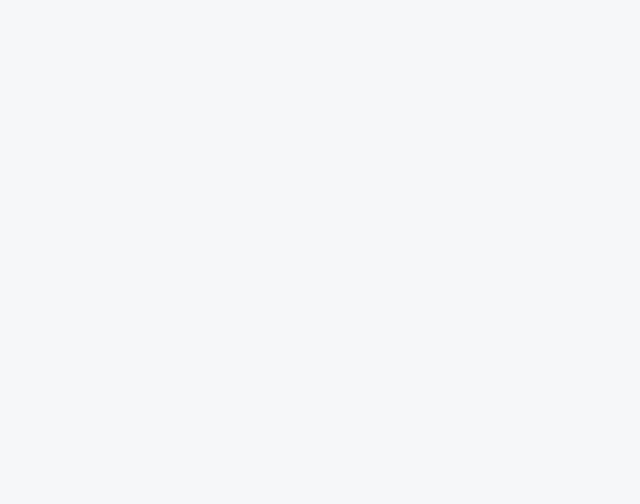
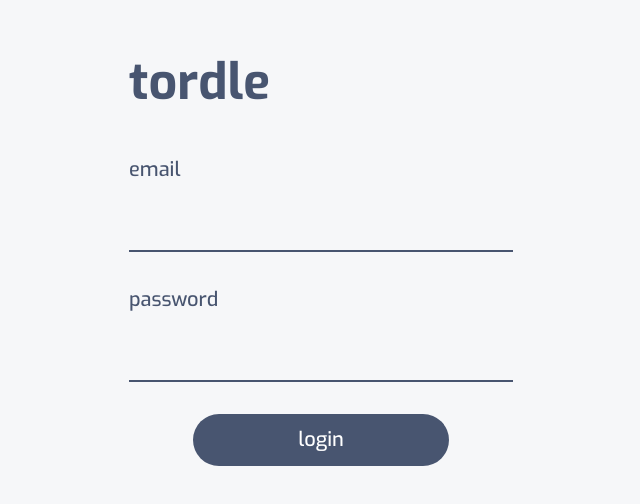
Before and after one commit to jackbranthwaite/dom-post-target, a React (Vite) app: page /login in a window 1280 px wide. Shown: the part 146-650 px from the top of the page, without its empty margins (319-959 px from the left). Built offline with nearby package versions, Linux system fonts and the light colour scheme.

Commit message:
Basic pages implemented

```diff
--- a/src/components/button/Button.module.scss
+++ b/src/components/button/Button.module.scss
@@ -22,4 +22,22 @@
   font-size: 20px;
   max-height: 80px;
   max-width: 400px;
+  cursor: pointer;
 }
+
+.SecondaryButton {
+  height: 50px;
+  background-color: #f6f7f9;
+  border-radius: 50px;
+  border: 2px solid #485570;
+  width: 120px;
+  height: 35px;
+  align-self: center;
+  margin-top: 1rem;
+  display: flex;
+  align-items: center;
+  justify-content: center;
+  color: #485570;
+  font-size: 20px;
+  cursor: pointer;
+}
--- a/src/components/button/Button.tsx
+++ b/src/components/button/Button.tsx
@@ -4,12 +4,16 @@ import s from "./Button.module.scss";
 interface ButtonProps {
   children: ReactNode;
   onClick: () => void;
+  secondary: boolean;
 }
 
-export const Button = ({ children, onClick }: ButtonProps) => {
+export const Button = ({ children, onClick, secondary }: ButtonProps) => {
   return (
     <div className={s.ButtonContainer}>
-      <button className={s.Button} onClick={onClick}>
+      <button
+        className={!secondary ? s.Button : s.SecondaryButton}
+        onClick={onClick}
+      >
         {children}
       </button>
     </div>
--- a/src/components/home-section/HomeSection.module.scss
+++ b/src/components/home-section/HomeSection.module.scss
@@ -28,6 +28,12 @@
   margin-top: 2rem;
 }
 
+.ButtonWrapper {
+  position: absolute;
+  right: 1rem;
+  top: 0px;
+}
+
 .Button {
   height: 50px;
   background-color: #485570;
--- a/src/components/home-section/HomeSection.tsx
+++ b/src/components/home-section/HomeSection.tsx
@@ -1,4 +1,5 @@
 import React, { useEffect, useState } from "react";
+import { Button } from "../button/Button";
 import { Target } from "../target/Target";
 import { TextInput } from "../text-input/TextInput";
 import { Timer } from "../timer/Timer";
@@ -18,8 +19,17 @@ export const HomeSection = () => {
     }
   };
 
+  const signOut = () => {
+    console.log("Sign me out");
+  };
+
   return (
     <div className={s.HomeSectionContainer}>
+      <div className={s.ButtonWrapper}>
+        <Button secondary={true} onClick={signOut}>
+          sign out
+        </Button>
+      </div>
       <div className={s.HomeSectionWrapper}>
         <div className={s.TitleWrapper}>
           <h1 className={s.Title}>tordle</h1>
@@ -31,14 +41,16 @@ export const HomeSection = () => {
           there is at least one nine letter word - find one and stop your time
         </p>
         <TextInput
+          title=""
+          type="text"
           value={guess}
           onChange={(e: React.ChangeEvent<HTMLInputElement>) =>
             setGuess(e.target?.value)
           }
         />
-        <button onClick={checkGuess} className={s.Button}>
+        <Button secondary={false} onClick={checkGuess}>
           Check
-        </button>
+        </Button>
       </div>
     </div>
   );
--- a/src/components/login-section/LoginSection.module.scss
+++ b/src/components/login-section/LoginSection.module.scss
@@ -1 +1,22 @@
 @import "../../styles/config";
+
+.LoginSectionContainer {
+  display: flex;
+  align-items: center;
+  flex-direction: column;
+  height: 100vh;
+  width: 100vw;
+  justify-content: center;
+}
+
+.LoginSectionWrapper {
+  font-size: 20px;
+  max-width: 500px;
+  min-width: 300px;
+  width: 30vw;
+}
+
+.Title {
+  font-size: 50px;
+  margin: 0;
+}
--- a/src/components/login-section/LoginSection.tsx
+++ b/src/components/login-section/LoginSection.tsx
@@ -1,6 +1,43 @@
-import React from "react";
+import React, { useState } from "react";
+import { Button } from "../button/Button";
+import { TextInput } from "../text-input/TextInput";
 import s from "./LoginSection.module.scss";
 
 export const LoginSection = () => {
-  return <div className={s.LoginSectionContainer}></div>;
+  const [email, setEmail] = useState("");
+  const [password, setPassword] = useState("");
+
+  const user = {
+    email: email,
+    password: password,
+  };
+
+  const loginUser = () => {
+    console.log(user);
+  };
+
+  return (
+    <div className={s.LoginSectionContainer}>
+      <div className={s.LoginSectionWrapper}>
+        <h1 className={s.Title}>tordle</h1>
+        <TextInput
+          value={email}
+          onChange={(e: React.ChangeEvent<HTMLInputElement>) =>
+            setEmail(e.target?.value)
+          }
+          type={"text"}
+          title={"email"}
+        />
+        <TextInput
+          value={password}
+          onChange={(e: React.ChangeEvent<HTMLInputElement>) =>
+            setPassword(e.target.value)
+          }
+          type={"password"}
+          title={"password"}
+        />
+        <Button onClick={loginUser}>login</Button>
+      </div>
+    </div>
+  );
 };
--- a/src/components/register-section/RegisterSection.tsx
+++ b/src/components/register-section/RegisterSection.tsx
@@ -14,6 +14,10 @@ export const RegisterSection = () => {
     email: email,
     password: password,
     password_confirmation: passwordConfirmation,
+  };
+
+  const submitUser = () => {
+    console.log(user);
   };
 
   return (
```
